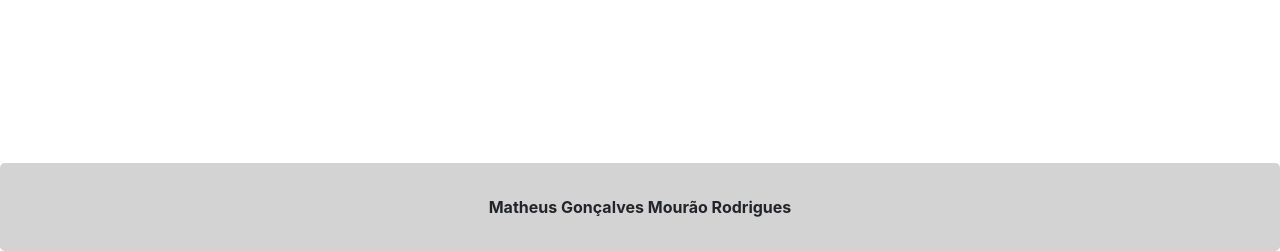
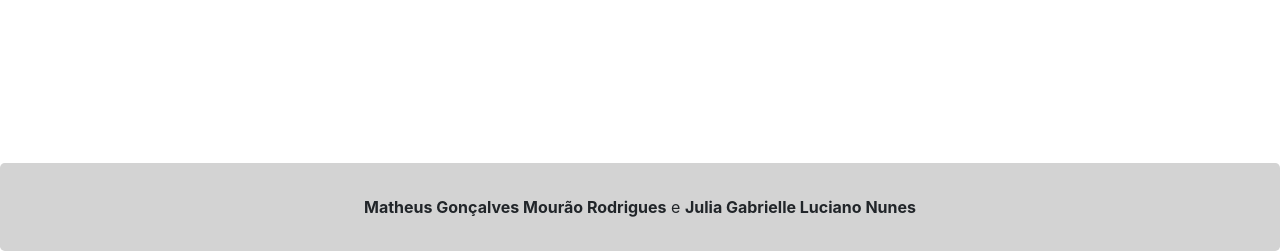
Before and after one commit to MGMAdvance/tp_lp4, a PHP site: page / in a window 1280 px wide. Shown: the part 549-800 px from the top of the page. Run offline with PHP 8.4, Linux system fonts and the light colour scheme.

Commit message:
Finalizando

```diff
--- a/components/footer.php
+++ b/components/footer.php
@@ -1,5 +1,5 @@
 <footer class="jumbotron text-center mb-0" id="footer">
-      <p><strong>Matheus Gonçalves Mourão Rodrigues</strong></p>
+      <p><strong>Matheus Gonçalves Mourão Rodrigues</strong> e <strong>Julia Gabrielle Luciano Nunes</strong></p>
     </footer>
   </body>
 </html>
```
Also changed, not shown: README.md.
